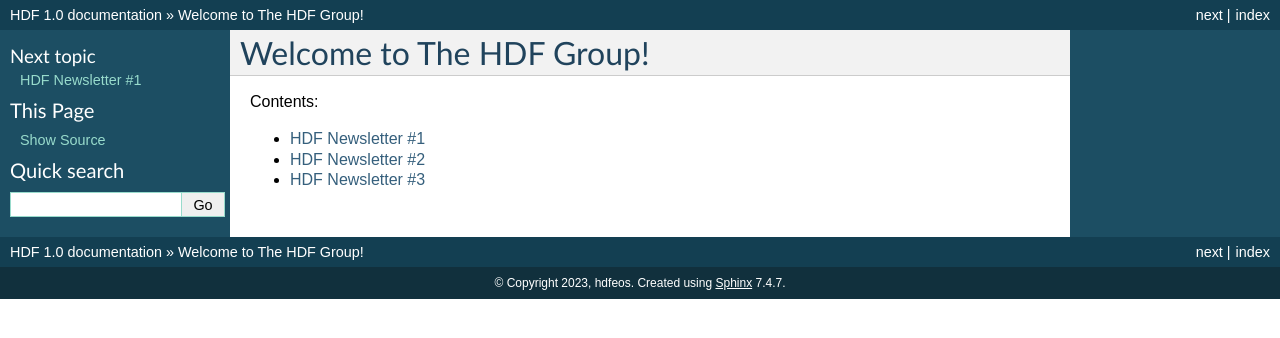
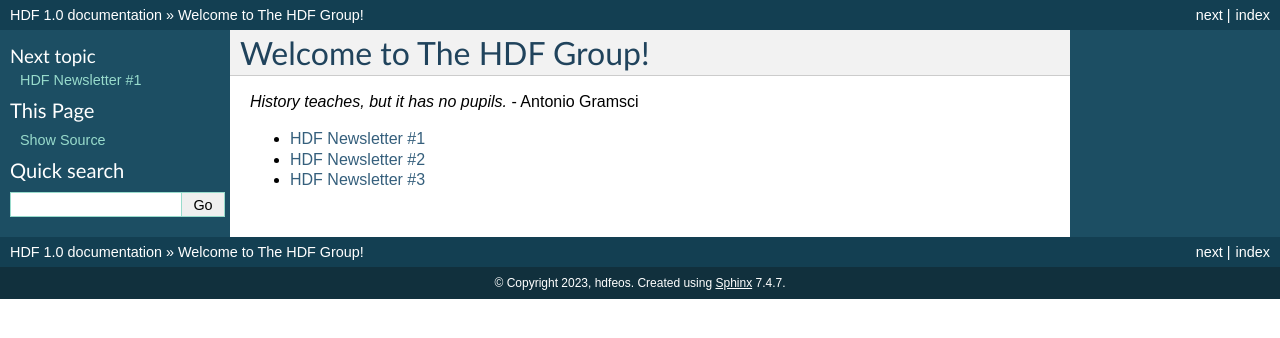
Before and after one commit to hdfeos/hdf, a Sphinx documentation site: the page built from docs/index.rst, in a window 1280 px wide. Shown: the top 338 px of the page. Built offline with Sphinx 7.4.7, drawn with Linux system fonts in a browser that asks for light colours; pages that are not in the unit, such as notebooks, are missing from menus.

Commit message:
docs: update index

```diff
--- a/docs/index.rst
+++ b/docs/index.rst
@@ -1,7 +1,7 @@
 Welcome to The HDF Group!
 ==================================================
 
-Contents:
+*History teaches, but it has no pupils.* - Antonio Gramsci
 
 .. toctree::
    :maxdepth: 1
```
